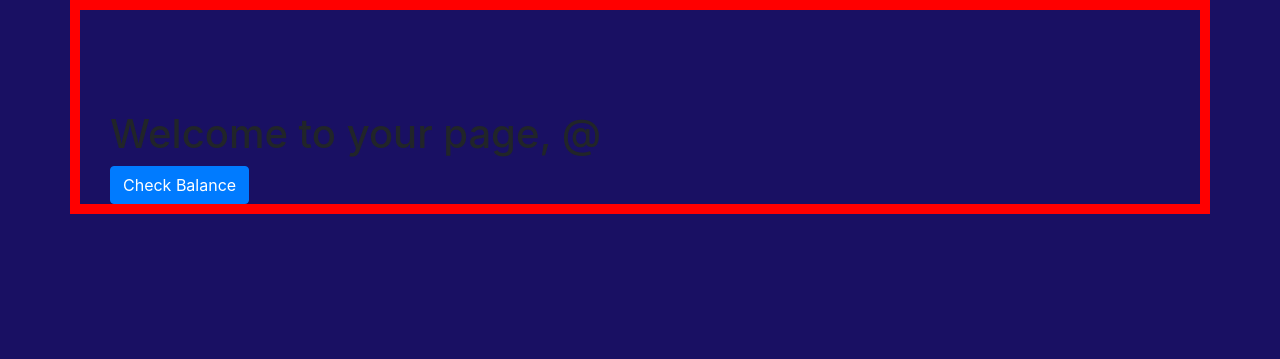
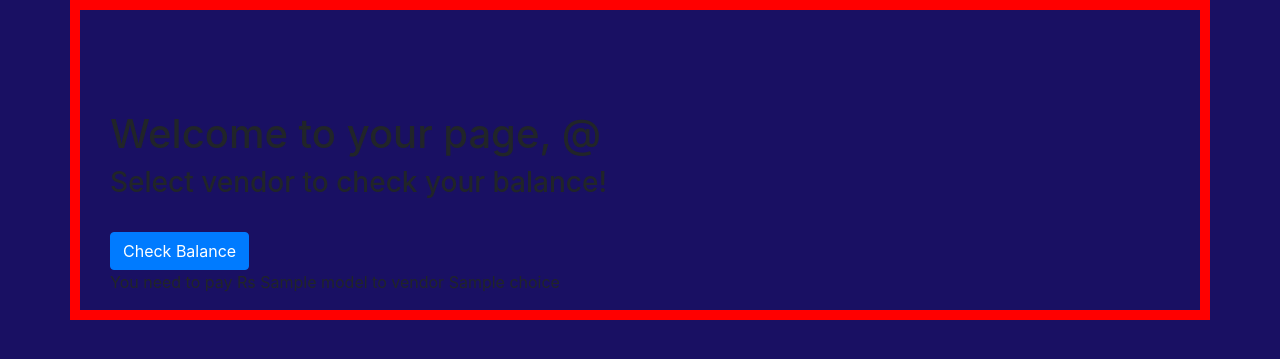
Before and after one commit to DhruvKaushal/AutomatedCouponSystem, a Django app: template couponSystem/profiles/templates/profiles/userLogin.html in a window 1280 px wide. Shown: the part 56-415 px from the top of the page. Run offline with Django 3.2, Linux system fonts and the light colour scheme; the template is opened without the code that fills it: most values are stand-ins (such as "Sample title", 1, 10 or a date in 2020); some libraries are stand-ins or nearby versions.

Commit message:
started with user home page

```diff
--- a/couponSystem/profiles/forms.py
+++ b/couponSystem/profiles/forms.py
@@ -2,8 +2,9 @@ from django import forms
 from django.contrib.auth import get_user_model
 
 vendor_choices = [
-    ('Vendor 1'), ('Vendor 2'), ('Vendor 3'),
+    ('1','Vendor 1'),('2',"Vendor 2"), ("3", "Vendor 3"),
 ]
 
 class select_vendor_form(forms.Form):
-    vendor = forms.CharField(label='Select the desired vendor', widget = forms.RadioSelect(choices=vendor_choices))
+    Vendor_choices = forms.ChoiceField(choices=vendor_choices,
+                                widget=forms.RadioSelect)
--- a/couponSystem/profiles/templates/profiles/userLogin.html
+++ b/couponSystem/profiles/templates/profiles/userLogin.html
@@ -5,6 +5,9 @@
 {% block content %}
 <div class="container">
     <h1>Welcome to your page, @{{ user.username }}</h1>
+    <h3>Select vendor to check your balance!</h3>
+    <br>
+
     <form method="POST" class="form">
         {% csrf_token %}
         {% bootstrap_form form %}
@@ -12,6 +15,11 @@
         <button type="submit" class="btn btn-primary">Check Balance</button>
         {% endbuttons %}
     </form>
+    {% if args.model %}
+    <p>You need to pay Rs {{ args.model }} to vendor {{ args.choice }}</p>
+    {% else %}
+    <h4>Your record is clear with vendor {{ args.choice }}!</h4>
+    {% endif %}
 </div>
 
 {% endblock %}
```
Also changed, not shown: couponSystem/profiles/views.py (+16 -1 lines), couponSystem/db.sqlite3.
